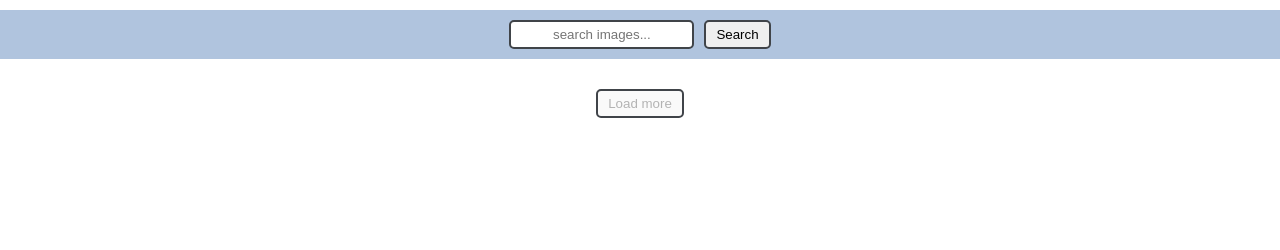
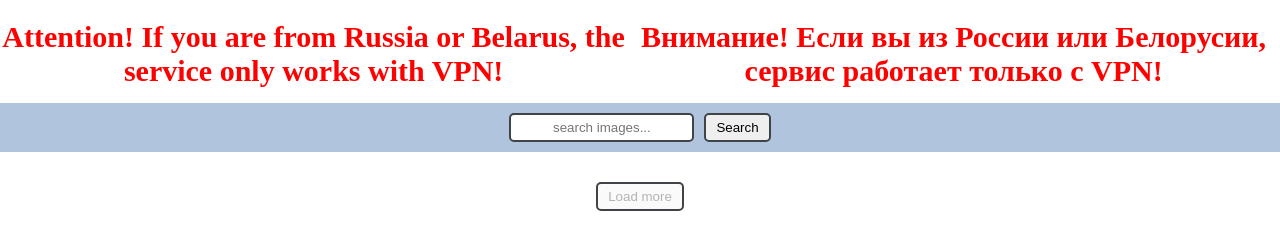
Before and after one commit to devisd/filmoteka-test, a website built with Parcel: page src/index.html in a window 1280 px wide. Built offline with nearby package versions, Linux system fonts and the light colour scheme; what simplelightbox would draw is missing.

Commit message:
add warning

```diff
--- a/src/css/styles.css
+++ b/src/css/styles.css
@@ -25,6 +25,20 @@ button {
     border-radius: 5px;
     cursor: pointer;
     border: 2px solid #404449;
+}
+
+.warning {
+    display: flex;
+    justify-content: space-evenly;
+    align-items: center;
+    margin-top: 20px;
+    margin-bottom: 15px;
+}
+
+.warning p {
+    font-size: 30px;
+    color: red;
+    text-align: center;
 }
 
 .gallery {
--- a/src/index.html
+++ b/src/index.html
@@ -7,6 +7,11 @@
     <title>Photo-Search</title>
 </head>
 <body>
+    <div class="warning">
+        <p>Attention! If you are from Russia or Belarus, the service only works with VPN!</p>
+        <p>Внимание! Если вы из России или Белорусии, сервис работает только с VPN!</p>
+    </div>
+
     <form class="search-form" id="search-form">
         <input type="text" name="searchQuery" autocomplete="off" placeholder="search images..." />
         <button type="submit">Search</button>
```
